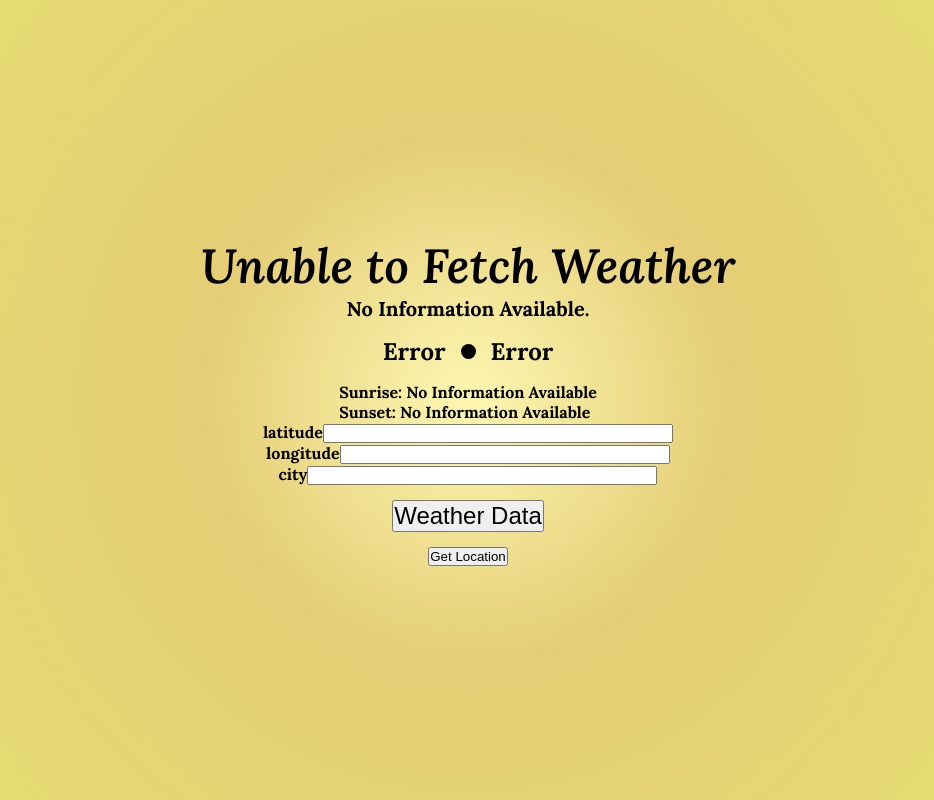
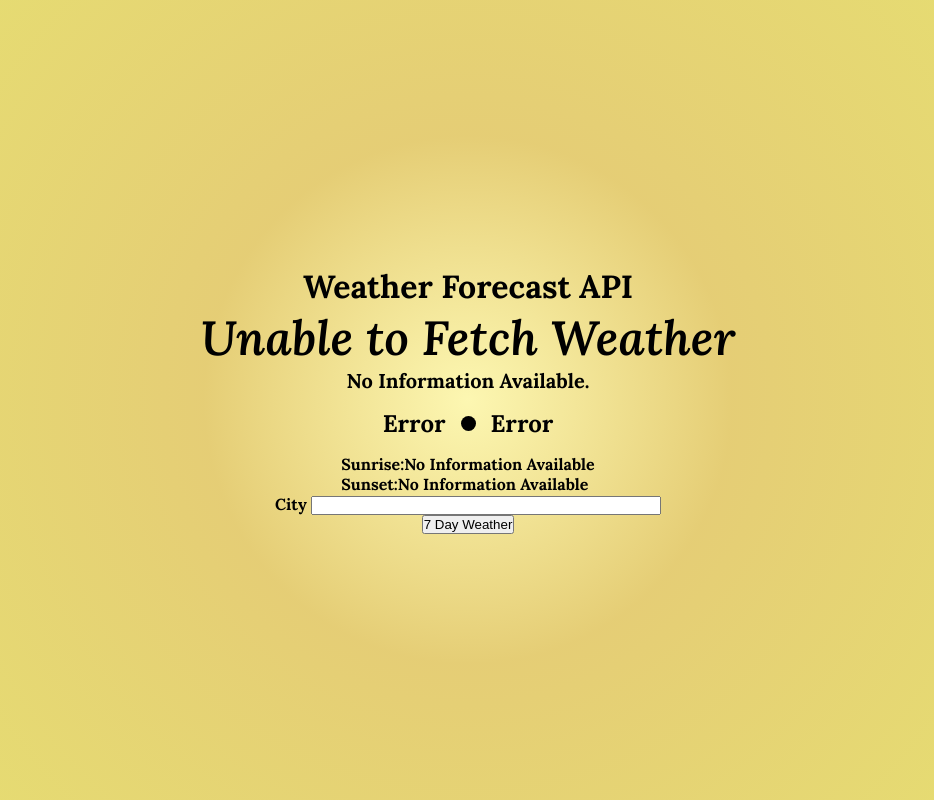
Before and after one commit to galVDalton/Front-End-Project, a plain HTML site: page index.html in a window 1280 px wide. Shown: the whole page, without its empty margins (172-1106 px from the left). Drawn offline with Linux system fonts and the light colour scheme; no server answers.

Commit message:
Finished

```diff
--- a/index.html
+++ b/index.html
@@ -16,33 +16,40 @@
 
 <body>
 	<div class="container">
-        <img src="" alt="" srcset="" id="weather-icon">
-        <div id="location">Unable to Fetch Weather</div>
-        <div class="desc">No Information Available.</div>
+
+		<h1>Weather Forecast API</h1>
+		<div id="location">
+			Unable to Fetch Weather
+		</div><!-- location -->
+
+		<div class="desc">
+			No Information Available.
+		</div><!-- desc -->
+
 		<div class="weather">
-            <div class="c">Error</div>
+			<div class="degree_F">Error</div>
 			<div class="circle"></div>
-            <div class="f">Error</div>
+			<div class="degree_C">Error</div>
+		</div><!-- weather -->
+
+		<div class="info">
+			<div>
+				<span>Sunrise:</span><span class="sunrise">No Information Available</span>
 			</div>
-        <div class="info">
-            <h4>Sunrise: <span class="sunrise">No Information Available</span></h4>
-            <h4>Sunset: <span class="sunset">No Information Available</span></h4>
+			<div>
+				<span>Sunset:</span><span class="sunset">No Information Available</span>
 			</div>
+		</div><!-- info -->
+
 		<div class="inputLabel">
-    latitude<input type="text" id="latitude" />
-</div>
-<div class="inputLabel">
-    longitude<input type="text" id="longitude" />
-</div>
-<div class="inputLabel">
-    city<input type="text" id="city" list="cities" />
+			City <input type="text" id="city" list="cities" />
 			<!---data list-->
 			<datalist id="cities"></datalist>
-</div>
+		</div><!-- inputLabel -->
 
-    <button class="submit weather">Weather Data</button>
-    <button class="submit location">Get Location</button>
-    </div>
+		<button>7 Day Weather</button>
+		<div class="forecast"></div>
+	</div><!-- container -->
 
 </body>
 
```
Lines whose indentation alone changed are shown as unchanged.
